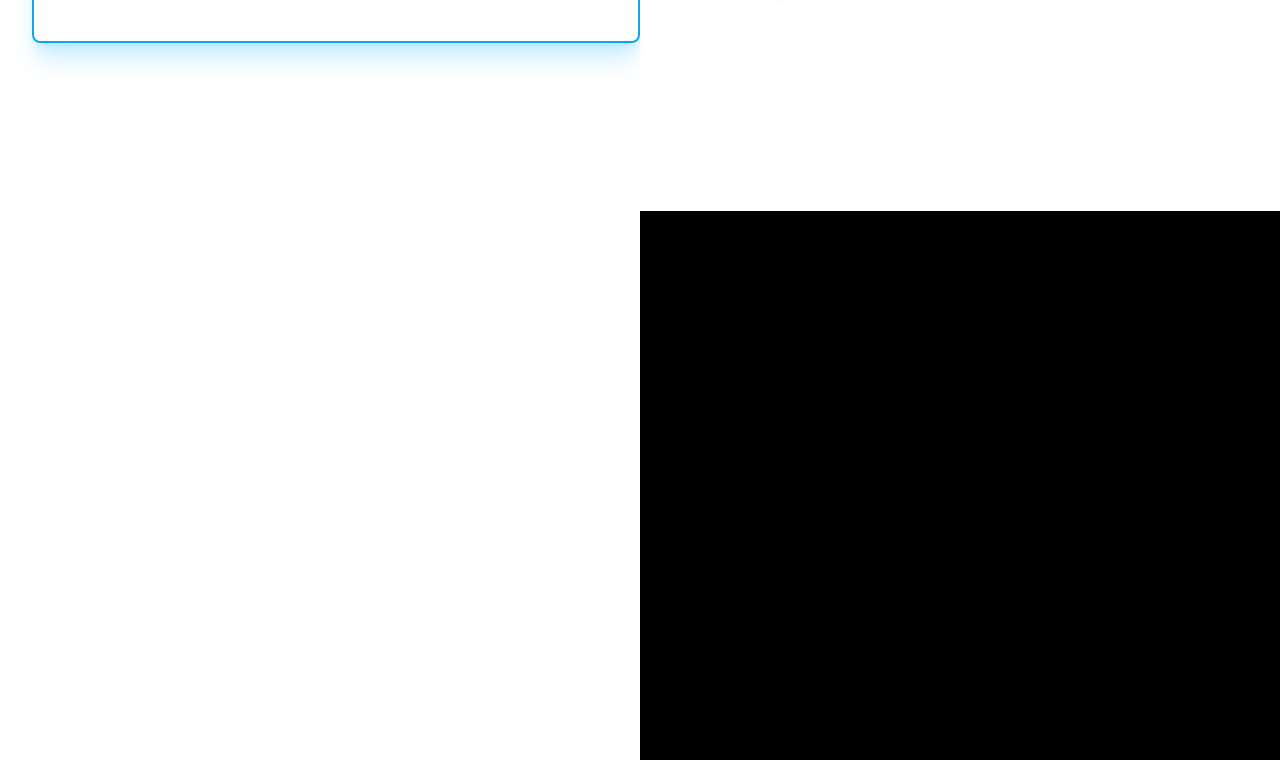
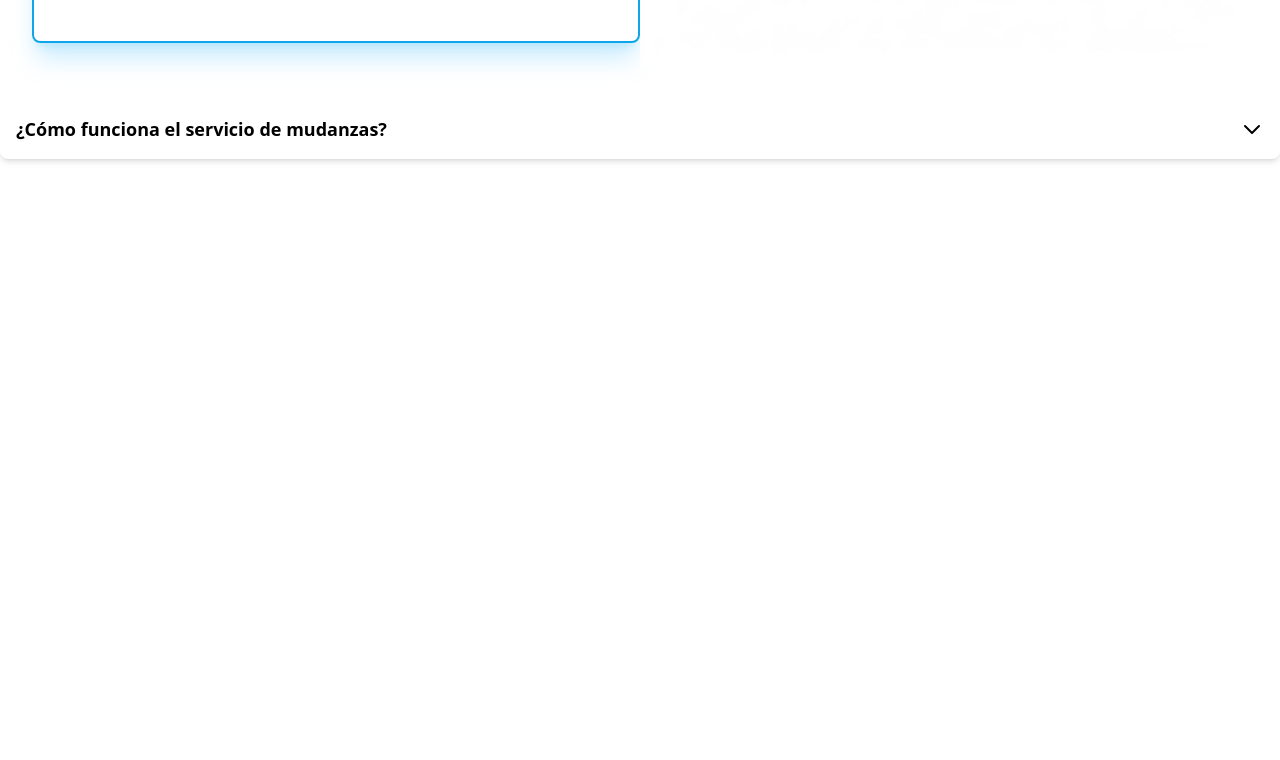
Before and after one commit to MudameProject/MudameFront, a React (Vite) app: page / in a window 1280 px wide. Shown: the part 1980-2740 px from the top of the page. After the commit the page ends 2155 px from the top, so only its background shows below. Built offline with nearby package versions, Linux system fonts and the light colour scheme.

Commit message:
responsive, gitignore y scroll bar solucionado

```diff
--- /dev/null
+++ b/src/Components/FAQ.jsx
@@ -0,0 +1,36 @@
+import React from "react";
+
+export default function FAQ() {
+  return (
+    <div className="bg-white rounded-lg shadow-md p-4 mb-4">
+      {/* Pregunta */}
+      <div className="cursor-pointer flex justify-between items-center">
+        <h3 className="text-lg font-semibold">
+          ¿Cómo funciona el servicio de mudanzas?
+        </h3>
+        <svg
+          xmlns="http://www.w3.org/2000/svg"
+          className="h-6 w-6 transform transition-transform duration-300"
+          fill="none"
+          viewBox="0 0 24 24"
+          stroke="currentColor"
+        >
+          <path
+            strokeLinecap="round"
+            strokeLinejoin="round"
+            strokeWidth={2}
+            d="M19 9l-7 7-7-7"
+          />
+        </svg>
+      </div>
+      {/* Respuesta (inicialmente oculta) */}
+      <div className="hidden mt-2">
+        <p className="text-gray-600">
+          El servicio de mudanzas incluye embalaje, transporte seguro y descarga
+          en el destino final. Nuestro equipo profesional se encargará de todo
+          el proceso.
+        </p>
+      </div>
+    </div>
+  );
+}
--- a/src/Components/Header.jsx
+++ b/src/Components/Header.jsx
@@ -2,15 +2,14 @@ import React from "react";
 import { Link } from "react-router-dom";
 import logo from "../assets/logo.png";
 import { AiOutlineClose } from "react-icons/ai";
-import carro from "../assets/carro.mp4";
-import Nosotros from "./Section";
 import Objectiv from "./Objectiv";
 import Mudanza1 from "../assets/mudanza.jpg";
 import Services from "./Services";
+import FAQ from "./FAQ";
 
 function Header() {
   return (
-    <div className="bg-white/70 min-h-screen font-roboto overflow-auto">
+    <div className="bg-white/70 min-h-screen font-roboto overflow-x-hidden">
       <div className="bg-white rounded-b-lg  w-full">
         <nav className="flex justify-between items-center w-11/12 mx-auto">
           <div class="">
@@ -152,14 +151,14 @@ function Header() {
             />
           </div>
         </div>
-        <div className="flex justify-center w-screen">
+        <div className="flex justify-center w-screen px-48 max-[1300px]:px-0">
           <div className="flex flex-col flex-wrap">
             <Objectiv />
             <Services />
+            <FAQ/>
           </div>
         </div>
       </div>
-      <Nosotros></Nosotros>
     </div>
   );
 }
--- a/src/Components/Section.jsx
+++ /dev/null
@@ -1,20 +0,0 @@
-import React from 'react'
-import Spline from './Spline';
-
-function Section() {
-
-    let asjdjasjd = 0;
-
-
-  return (
-    <div className='w-full h-screen'>
-        <div className='w-full bg-azulCorpotativo/10 h-full mt-28 grid grid-cols-2'>
-            <div className='w-full bg-white h-full'></div>
-            <div className='w-full bg-black h-full'>
-            </div>
-        </div>
-    </div>
-  )
-}
-
-export default Section
--- a/src/Components/Services.jsx
+++ b/src/Components/Services.jsx
@@ -4,7 +4,7 @@ import ServicesImage from "../assets/services.jpeg";
 function Services() {
   return (
     <div className="bg-white rounded-lg p-8 transition-all duration-500 ease-in-out">
-      <div className="flex-col md:flex-row justify-between flex items-center">
+      <div className="flex-col-reverse md:flex-row  justify-between flex items-center">
         <div className="border-solid border-2 border-sky-500 w-full md:w-1/2 flex flex-col rounded-lg p-8 shadow-xl shadow-sky-300/40">
           <div className="mb-4">
             <p className="text-sky-600 text-2xl font-sans subpixel-antialiased font-bold">
```
Also changed, not shown: src/Components/Objectiv.jsx (line endings or trailing spaces), 1 other file (tests, documents, lock files or other folders).
